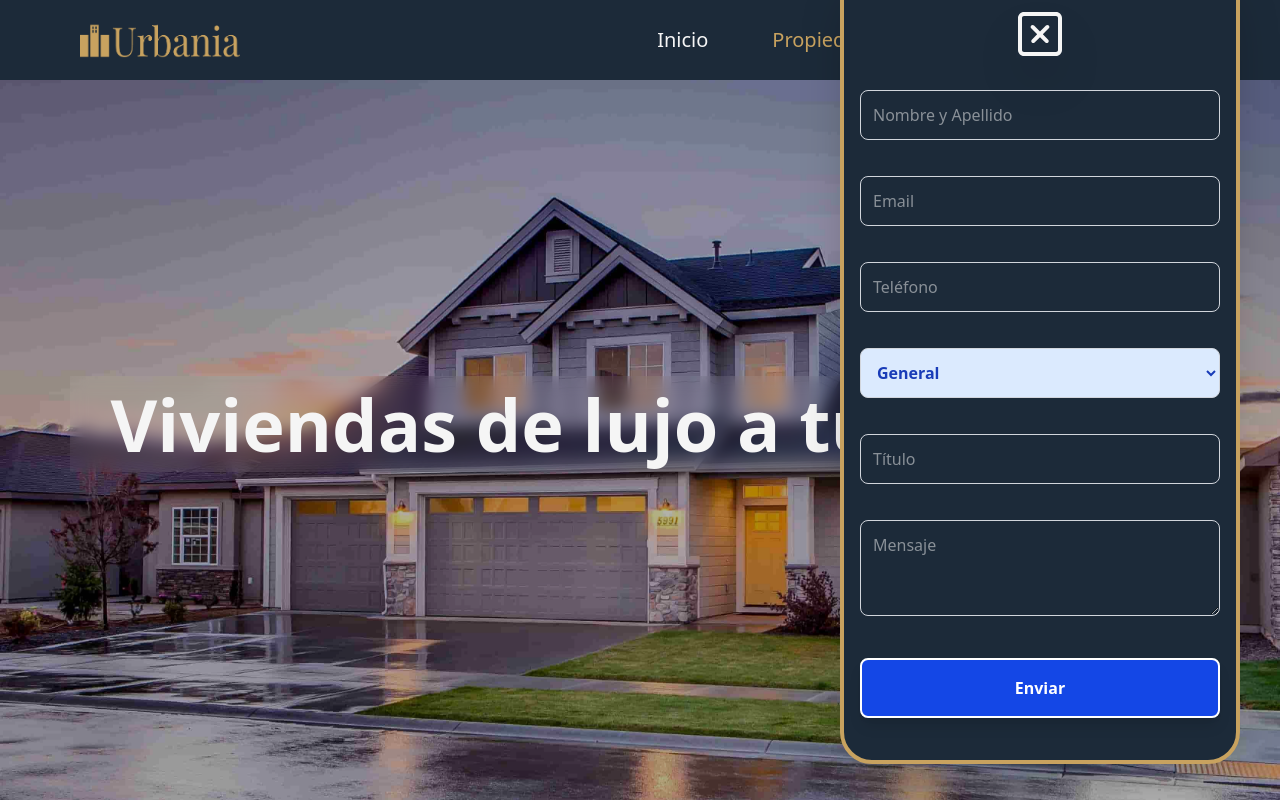
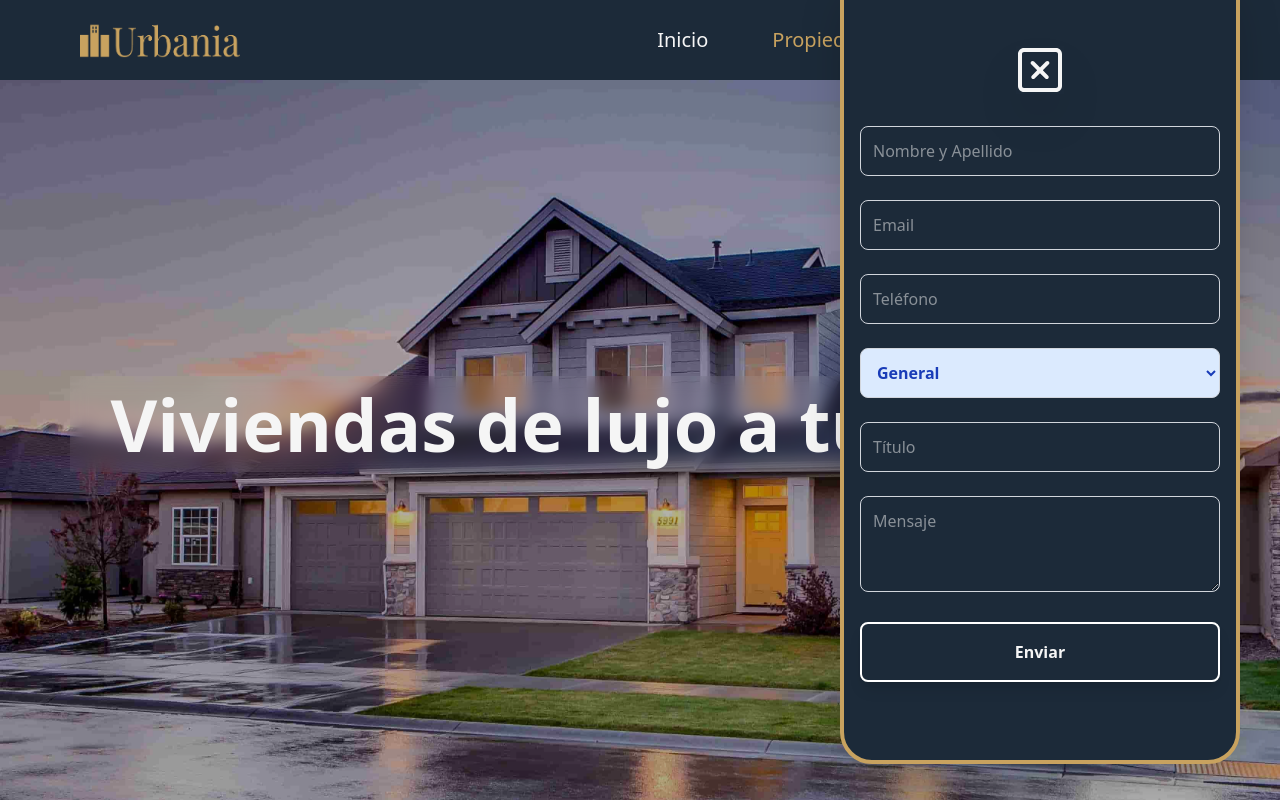
Before and after one commit to No-Country-simulation/s21-14-n-webapp, a React (Vite) app in the folder client/: page / in a window 1280 px wide. Both pictures are taken after a click on the button 1176 px from the left and 724 px from the top of the page. Shown: the top 800 px of the page. Built offline with nearby package versions, Linux system fonts and the light colour scheme.

Commit message:
ultimos cambios en el form

```diff
--- a/client/src/components/shared/ButtonContact.jsx
+++ b/client/src/components/shared/ButtonContact.jsx
@@ -122,7 +122,7 @@ export const ButtonContact = () => {
 
             <motion.button
               type="submit"
-              className="w-full bg-blue-700 text-white font-bold py-4 px-6 rounded-lg hover:bg-blue-800 transition-all shadow-lg border-2 border-white"
+              className="w-full bg-primary text-tertiary font-bold py-4 px-6 rounded-lg hover:bg-secundary hover:text-tertiary transition-all shadow-lg border-2 border-white"
               whileHover={{ scale: 1.1 }}
               whileTap={{ scale: 0.95 }}
             >
--- a/client/src/components/shared/ButtonContract.jsx
+++ b/client/src/components/shared/ButtonContract.jsx
@@ -56,7 +56,7 @@ export const ButtonContact = () => {
         {isActive && (
           <motion.form
             onSubmit={handleSubmit(onSubmit)}
-            className="w-full p-4 space-y-4 text-tertiary flex flex-col gap-5"
+            className="w-full p-4 space-y-4 text-tertiary flex flex-col gap-2"
             initial={{ opacity: 0, y: -20 }}
             animate={{ opacity: 1, y: 0 }}
             exit={{ opacity: 0, y: -20 }}
@@ -122,9 +122,9 @@ export const ButtonContact = () => {
 
             <motion.button
               type="submit"
-              className="w-full bg-blue-700 text-white font-bold py-4 px-6 rounded-lg hover:bg-blue-800 transition-all shadow-lg border-2 border-white"
-              whileHover={{ scale: 1.1 }}
-              whileTap={{ scale: 0.95 }}
+              className="w-full bg-primary text-tertiary font-bold py-4 px-6 rounded-lg hover:bg-secundary hover:text-tertiary transition-all shadow-lg border-2 border-white"
+              whileHover={{ scale: 0.95 }}
+              whileTap={{ scale: 1 }}
             >
               Enviar
             </motion.button>
```
